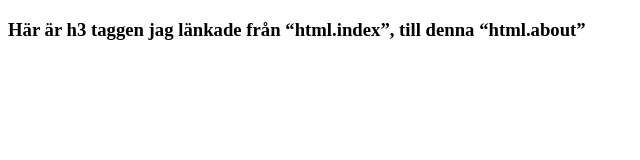
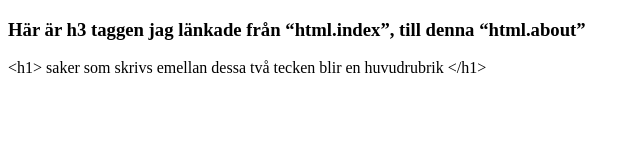
Before and after one commit to oUwLe/HTML_Test.html, a plain HTML site: page about.html in a window 1280 px wide. Shown: the whole page, without its empty margins (0-640 px from the left). Drawn offline with Linux system fonts and the light colour scheme.

Commit message:
Lärde mig hur jag kan "quota" utan att det stör koden.
&lt;h1&gt; och &lt;/h1&gt;

```diff
--- a/about.html
+++ b/about.html
@@ -7,5 +7,6 @@
 </head>
 <body>
     <h3>Här är h3 taggen jag länkade från <q>html.index</q>, till denna <q>html.about</q></h3>
+     &lt;h1&gt; saker som skrivs emellan dessa två tecken blir en huvudrubrik &lt;/h1&gt;
 </body>
 </html>
```
